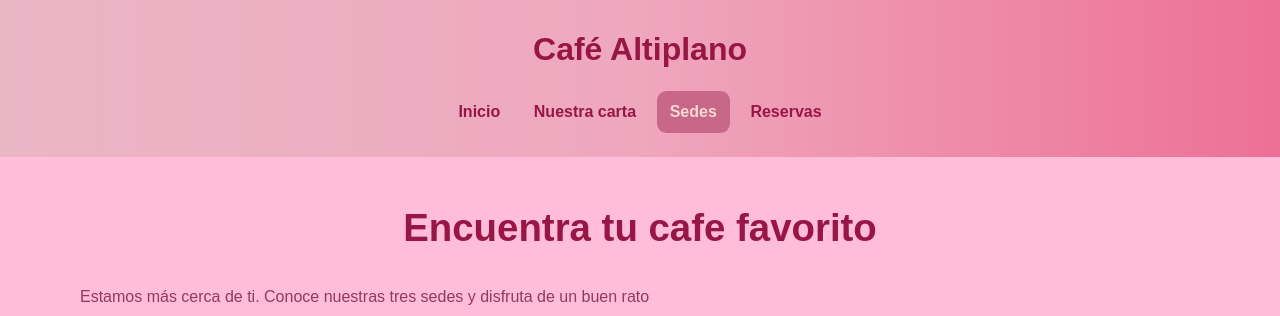
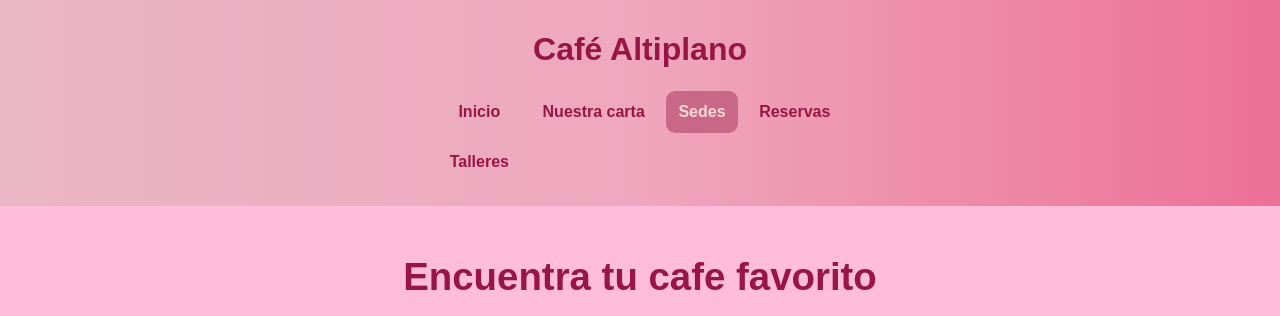
Before and after one commit to melany1808/proyecto-final, a plain HTML site: page sedes.html in a window 1280 px wide. Shown: the top 316 px of the page. Drawn offline with Linux system fonts and the light colour scheme.

Commit message:
Agrega enlaces de talleres en sedes y reservas

```diff
--- a/sedes.html
+++ b/sedes.html
@@ -13,6 +13,7 @@
     <link rel="stylesheet" href="css/cajas.css">
     <link rel="stylesheet" href="css/componentes.css">
     <link rel="stylesheet" href="css/layout.css">
+
 </head>
 <body>
     <!-- el encabezado, navegacion -->
@@ -26,6 +27,7 @@
                 <li><a href="carta.html">Nuestra carta</a></li>
                 <li><a href="sedes.html" aria-current="page">Sedes</a></li>
                 <li><a href="reservas.html">Reservas</a></li>
+                <li><a href="talleres.html">Talleres</a></li>
             </ul>
         </nav>
     </header>
```
Also changed, not shown: reservas.html (+1 -0 lines).
